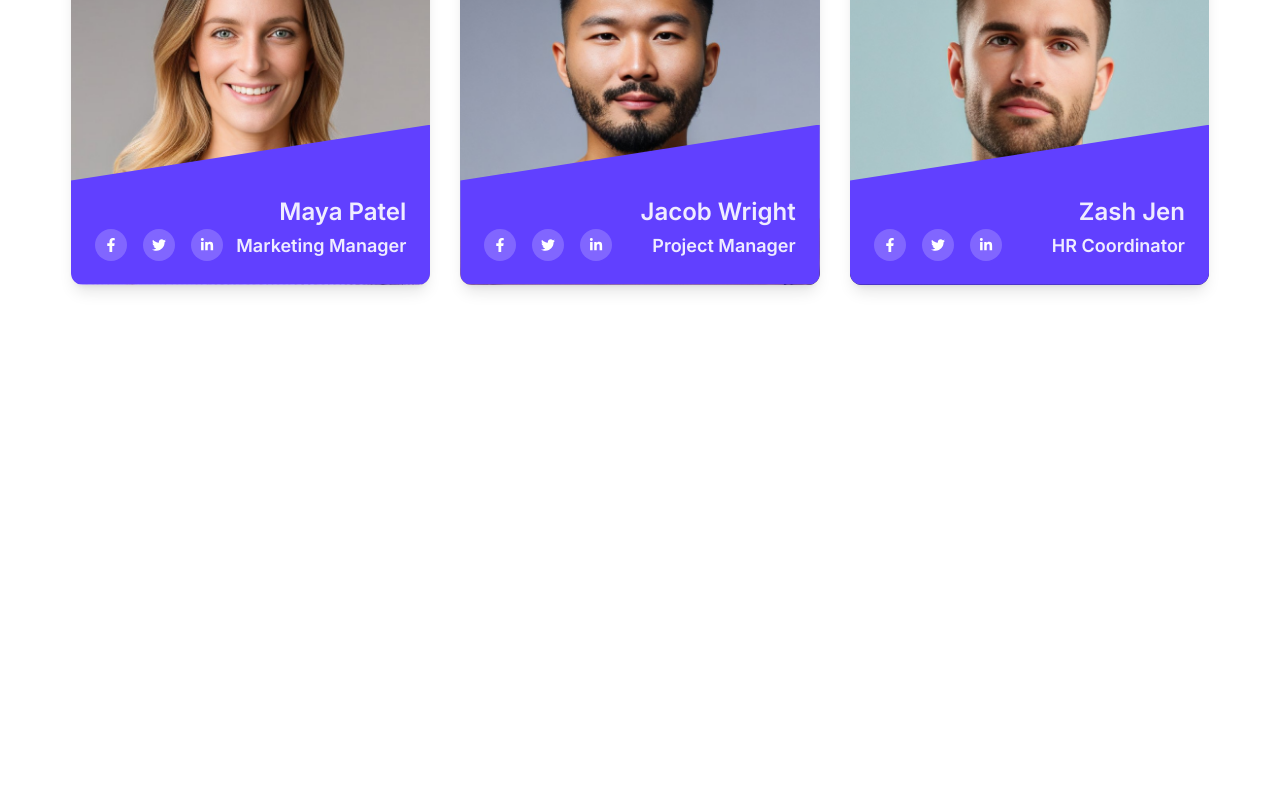
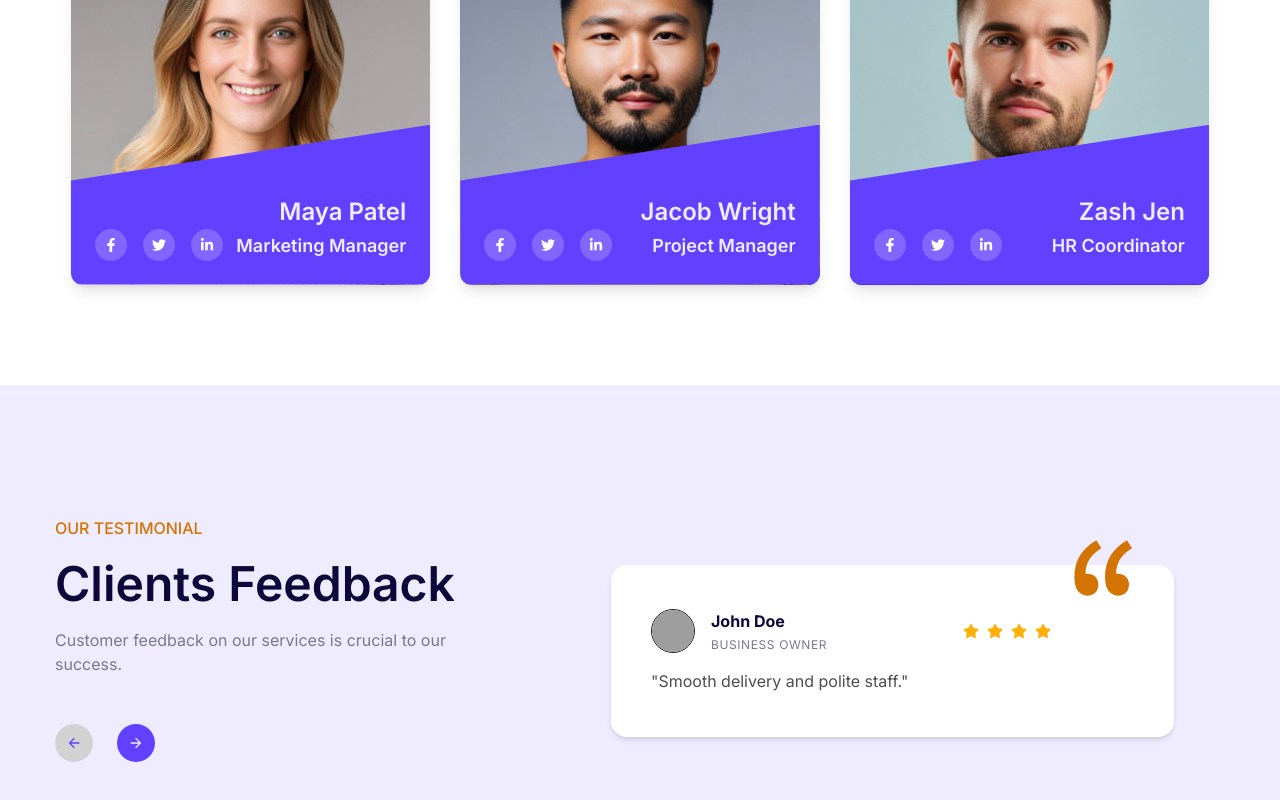
Before and after one commit to nisad2001/nexigen-home-page-3, a React (Vite) app: page / in a window 1280 px wide. Shown: the part 3596-4396 px from the top of the page. Before the commit the page ends 3981 px from the top, so only its background shows below. Built offline with nearby package versions, Linux system fonts and the light colour scheme; grey boxes are pictures that could not be loaded.

Commit message:
testimonial update complete

```diff
--- a/package.json
+++ b/package.json
@@ -15,6 +15,7 @@
     "react-dom": "^19.2.0",
     "react-icons": "^5.5.0",
     "react-router": "^7.13.1",
+    "swiper": "^12.1.2",
     "tailwindcss": "^4.2.1"
   },
   "devDependencies": {
--- /dev/null
+++ b/public/testimonial.json
@@ -0,0 +1,106 @@
+[
+  {
+    "id": "5f47ac10b4f1c03e8c123456",
+    "user_email": "john.doe@example.com",
+    "userName": "John Doe",
+    "delivery_email": "delivery1@example.com",
+    "ratings": 4.5,
+    "review": "Smooth delivery and polite staff.",
+    "parcel_id": "5f47ac10b4f1c03e8c654321",
+    "pick_up_email": "pickup1@example.com",
+    "user_photoURL": "https://randomuser.me/api/portraits/men/10.jpg",
+    "date": "2024-05-08T14:30:00.000Z",
+    "role": "Business Owner"
+  },
+  {
+    "id": "5f47ac10b4f1c03e8c234567",
+    "user_email": "jane.smith@example.com",
+    "userName": "Jane Smith",
+    "delivery_email": "delivery2@example.com",
+    "ratings": 3.8,
+    "review": "Took a bit longer than expected, but okay overall.",
+    "parcel_id": "5f47ac10b4f1c03e8c765432",
+    "pick_up_email": "pickup2@example.com",
+    "user_photoURL": "https://randomuser.me/api/portraits/women/25.jpg",
+    "date": "2024-06-10T10:15:00.000Z",
+    "role": "Online Seller"
+  },
+  {
+    "id": "5f47ac10b4f1c03e8c345678",
+    "user_email": "alex.brown@example.com",
+    "userName": "Alex Brown",
+    "delivery_email": "delivery3@example.com",
+    "ratings": 5.0,
+    "review": "Excellent service! Fast and secure.",
+    "parcel_id": "5f47ac10b4f1c03e8c876543",
+    "pick_up_email": "pickup3@example.com",
+    "user_photoURL": "https://randomuser.me/api/portraits/men/34.jpg",
+    "date": "2024-07-01T08:50:00.000Z",
+    "role": "Entrepreneur"
+  },
+  {
+    "id": "5f47ac10b4f1c03e8c456789",
+    "user_email": "lisa.white@example.com",
+    "userName": "Lisa White",
+    "delivery_email": "delivery4@example.com",
+    "ratings": 4.2,
+    "review": "Very responsive and professional.",
+    "parcel_id": "5f47ac10b4f1c03e8c987654",
+    "pick_up_email": "pickup4@example.com",
+    "user_photoURL": "https://randomuser.me/api/portraits/women/12.jpg",
+    "date": "2024-07-15T09:10:00.000Z",
+    "role": "Startup Founder"
+  },
+  {
+    "id": "5f47ac10b4f1c03e8c567890",
+    "user_email": "david.lee@example.com",
+    "userName": "David Lee",
+    "delivery_email": "delivery5@example.com",
+    "ratings": 2.9,
+    "review": "Late delivery and no updates. Disappointed.",
+    "parcel_id": "5f47ac10b4f1c03e8c098765",
+    "pick_up_email": "pickup5@example.com",
+    "user_photoURL": "https://randomuser.me/api/portraits/men/19.jpg",
+    "date": "2024-08-02T16:45:00.000Z",
+    "role": "Retail Customer"
+  },
+  {
+    "id": "5f47ac10b4f1c03e8c678901",
+    "user_email": "nina.khan@example.com",
+    "userName": "Nina Khan",
+    "delivery_email": "delivery6@example.com",
+    "ratings": 4.9,
+    "review": "Superb experience! Highly recommended.",
+    "parcel_id": "5f47ac10b4f1c03e8c109876",
+    "pick_up_email": "pickup6@example.com",
+    "user_photoURL": "https://randomuser.me/api/portraits/women/8.jpg",
+    "date": "2024-08-10T12:00:00.000Z",
+    "role": "E-commerce Owner"
+  },
+  {
+    "id": "5f47ac10b4f1c03e8c789012",
+    "user_email": "michael.jordan@example.com",
+    "userName": "Michael Jordan",
+    "delivery_email": "delivery7@example.com",
+    "ratings": 3.3,
+    "review": "Decent service but packaging could be better.",
+    "parcel_id": "5f47ac10b4f1c03e8c210987",
+    "pick_up_email": "pickup7@example.com",
+    "user_photoURL": "https://randomuser.me/api/portraits/men/22.jpg",
+    "date": "2024-08-14T18:20:00.000Z",
+    "role": "Small Business Owner"
+  },
+  {
+    "id": "5f47ac10b4f1c03e8c890123",
+    "user_email": "emma.watson@example.com",
+    "userName": "Emma Watson",
+    "delivery_email": "delivery8@example.com",
+    "ratings": 4.7,
+    "review": "Fast, safe, and friendly delivery service.",
+    "parcel_id": "5f47ac10b4f1c03e8c321098",
+    "pick_up_email": "pickup8@example.com",
+    "user_photoURL": "https://randomuser.me/api/portraits/women/5.jpg",
+    "date": "2024-08-20T07:30:00.000Z",
+    "role": "Corporate Client"
+  }
+]
--- /dev/null
+++ b/src/Components/Section/Testimonial/Testimonial.jsx
@@ -0,0 +1,76 @@
+import React, { useState, useEffect } from "react";
+import { IoMdArrowBack, IoMdArrowForward } from "react-icons/io";
+import TestimonialCard from "../TestimonialCard/TestimonialCard";
+
+const Testimonial = ({ testimonialPromise }) => {
+  const [testimonials, setTestimonials] = useState([]);
+  const [currentIndex, setCurrentIndex] = useState(0);
+
+  useEffect(() => {
+    if (!testimonialPromise) return;
+
+    if (testimonialPromise.then) {
+      testimonialPromise
+        .then((data) => setTestimonials(data))
+        .catch((err) => console.error("Failed to load testimonials:", err));
+    } else if (Array.isArray(testimonialPromise)) {
+      setTestimonials(testimonialPromise);
+    }
+  }, [testimonialPromise]);
+
+  const handlePrev = () => {
+    if (testimonials.length === 0) return;
+    setCurrentIndex((prev) =>
+      prev === 0 ? testimonials.length - 1 : prev - 1,
+    );
+  };
+
+  const handleNext = () => {
+    if (testimonials.length === 0) return;
+    setCurrentIndex((prev) =>
+      prev === testimonials.length - 1 ? 0 : prev + 1,
+    );
+  };
+
+  return (
+    <div className='bg-[#EFECFF] py-[132px]'>
+      <div className='max-w-[1170px] mx-auto flex gap-21'>
+        {/* Left */}
+        <div className='max-w-[421px]'>
+          <p className='font-medium text-[#D37302] uppercase text-[16px] leading-[22px] tracking-[8%] mb-4'>
+            Our Testimonial
+          </p>
+          <h2 className='font-semibold text-[#0D083A] text-[48px] leading-[120%] mb-4'>
+            Clients Feedback
+          </h2>
+          <p className='font-normal text-[#7A798B] text-[16px] leading-[24px] mb-12'>
+            Customer feedback on our services is crucial to our success.
+          </p>
+          <div className='flex gap-4 md:gap-6'>
+            <span
+              onClick={handlePrev}
+              className='bg-[#D3D2D3] text-[#6140FF] rounded-full w-[32px] h-[32px] md:w-[38px] md:h-[38px] flex items-center justify-center cursor-pointer'
+            >
+              <IoMdArrowBack size={16} />
+            </span>
+            <span
+              onClick={handleNext}
+              className='bg-[#6140FF] text-[#EFECFF] rounded-full w-[32px] h-[32px] md:w-[38px] md:h-[38px] flex items-center justify-center cursor-pointer'
+            >
+              <IoMdArrowForward size={16} />
+            </span>
+          </div>
+        </div>
+
+        {/* Right */}
+        <div className='mx-auto'>
+          {testimonials.length > 0 && (
+            <TestimonialCard testimonial={testimonials[currentIndex]} />
+          )}
+        </div>
+      </div>
+    </div>
+  );
+};
+
+export default Testimonial;
--- /dev/null
+++ b/src/Components/Section/TestimonialCard/TestimonialCard.jsx
@@ -0,0 +1,50 @@
+import React from "react";
+import { FaStar } from "react-icons/fa";
+import { RiDoubleQuotesR } from "react-icons/ri";
+import { VscQuote } from "react-icons/vsc";
+
+const TestimonialCard = ({ testimonial }) => {
+  if (!testimonial) return null;
+
+  const { userName, ratings, review, role, user_photoURL } = testimonial;
+
+  const starCount = Math.min(5, Math.max(0, parseInt(ratings) || 0));
+
+  return (
+    <div className='bg-white py-11 pl-10 pr-[96px] shadow-[30px_60px_100px_0_rgba(0,0,0,0.3)] bg-[#FFFFFF] rounded-2xl shadow-md mx-auto w-[563px] relative mt-12'>
+      {/* Quote Icon - Right side layout */}
+      <VscQuote className='absolute -top-8 right-6 text-[#D37302] text-7xl w-[90px] h-[70px]' />
+
+      <div className='flex flex-col'>
+        {/* Profile + Info Header */}
+        <div className='flex items-center justify-between mb-4'>
+          <div className='flex items-center gap-4'>
+            <img
+              src={user_photoURL}
+              alt='profile'
+              className='w-11 h-11 rounded-full object-cover border'
+            />
+            <div>
+              <h4 className='font-bold text-[#0D083A] mb-1'>{userName}</h4>
+              <p className='text-xs text-[#7A798B] uppercase tracking-wider'>
+                {role}
+              </p>
+            </div>
+            <div className='flex ml-30 gap-2 text-[#FCB009]'>
+              {Array.from({ length: starCount }, (_, i) => (
+                <FaStar key={i} />
+              ))}
+            </div>
+          </div>
+        </div>
+
+        {/* Review Text */}
+        <p className='text-[#4D4C50] font-normal leading-[24px] text-[16px] '>
+          "{review || "No review provided."}"
+        </p>
+      </div>
+    </div>
+  );
+};
+
+export default TestimonialCard;
--- a/src/Pages/Home.jsx
+++ b/src/Pages/Home.jsx
@@ -6,6 +6,9 @@ import LatestProject from "../Components/Section/LatestProject/LatestProject";
 import ChooseUs from "../Components/Section/AboutUs/ChooseUs/ChooseUs";
 import OurServices from "../Components/Section/OurServices/OurServices";
 import OurTeam from "../Components/Section/OurTeam/OurTeam";
+import Testimonial from "../Components/Section/Testimonial/Testimonial";
+
+const testimonialPromise = fetch("/testimonial.json").then((res) => res.json());
 
 const Home = () => {
   return (
@@ -16,6 +19,7 @@ const Home = () => {
       <ChooseUs></ChooseUs>
       <OurServices></OurServices>
       <OurTeam></OurTeam>
+      <Testimonial testimonialPromise={testimonialPromise}></Testimonial>
     </div>
   );
 };
```
Also changed, not shown: 1 other file (tests, documents, lock files or other folders).
